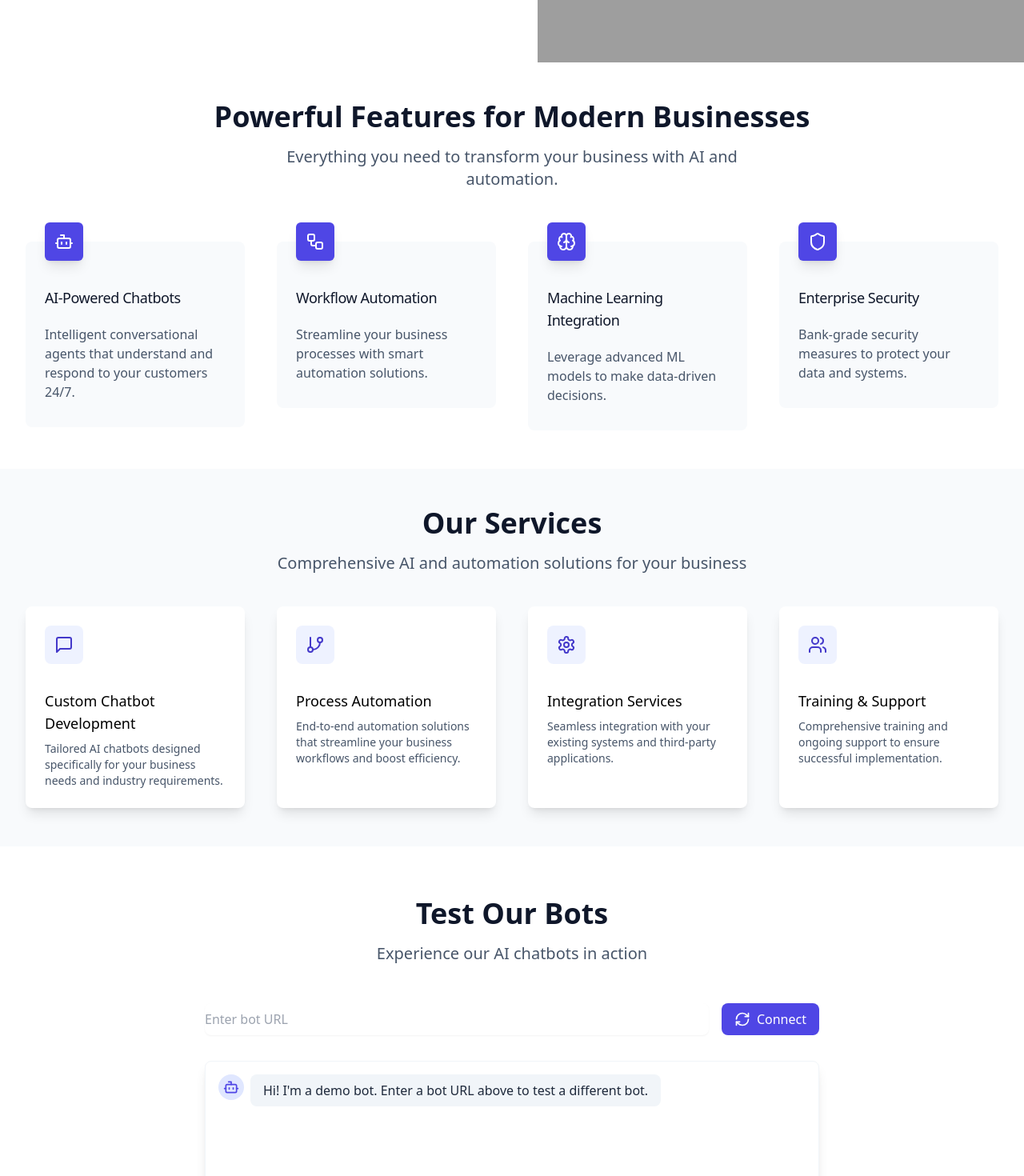
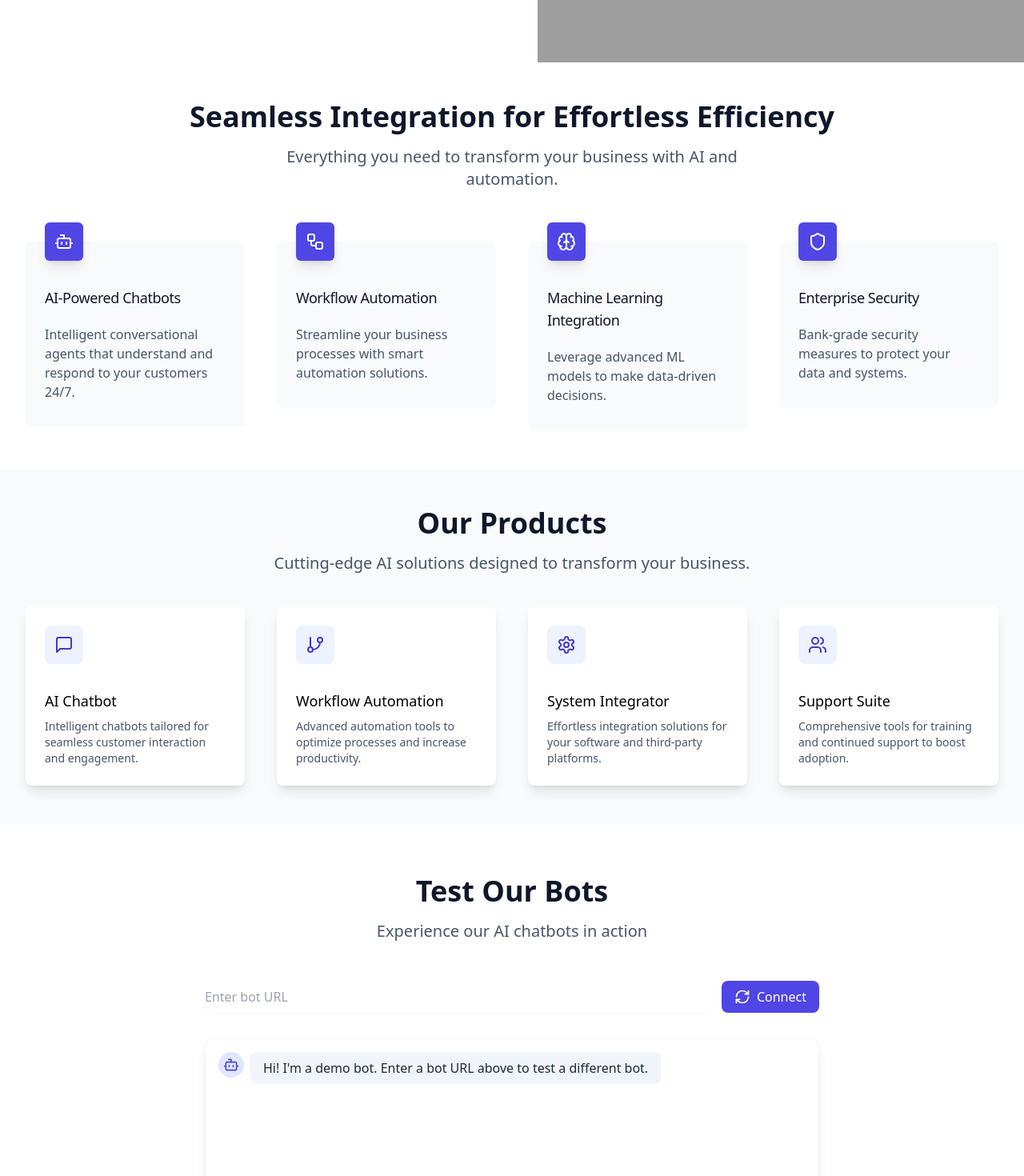
Before and after one commit to Anonyme01z/ZenflowWebsite, a React (Vite) app: page / in a window 1280 px wide. Shown: the part 520-1990 px from the top of the page at 80% size. Built offline with nearby package versions, Linux system fonts and the light colour scheme; grey boxes are pictures that could not be loaded.

Commit message:
Copy Changes

```diff
--- a/src/App.tsx
+++ b/src/App.tsx
@@ -2,7 +2,7 @@ import React from 'react';
 import Navbar from './components/Navbar';
 import Hero from './components/Hero';
 import Features from './components/Features';
-import Services from './components/Services';
+import Products from './components/Products';
 import BotShowcase from './components/BotShowcase';
 import CaseStudies from './components/CaseStudies';
 import Contact from './components/Contact';
@@ -15,7 +15,7 @@ export default function App() {
       <main>
         <Hero />
         <Features />
-        <Services />
+        <Products />
         <BotShowcase />
         <CaseStudies />
         <Contact />
--- a/src/components/CaseStudies.tsx
+++ b/src/components/CaseStudies.tsx
@@ -4,8 +4,8 @@ import { ArrowRight } from 'lucide-react';
 export default function CaseStudies() {
   const cases = [
     {
-      title: 'E-commerce Revolution',
-      description: 'How we helped an online retailer increase sales by 150% with AI-powered customer service',
+      title: 'Are Your Sales Stalling?',
+      description: 'Unlock explosive growth with AI-driven customer service. See how we helped a client increase sales by 150%',
       image: 'https://images.unsplash.com/photo-1661956602116-aa6865609028?ixlib=rb-4.0.3&ixid=MnwxMjA3fDF8MHxwaG90by1wYWdlfHx8fGVufDB8fHx8&auto=format&fit=crop&w=764&q=80',
     },
     {
@@ -28,7 +28,7 @@ export default function CaseStudies() {
             Success Stories
           </h2>
           <p className="mt-4 max-w-2xl text-xl text-slate-600 lg:mx-auto">
-            See how we've helped businesses transform with AI and automation
+          Curious to see how AI and automation can supercharge your business? Explore real-world success stories.
           </p>
         </div>
 
--- a/src/components/Contact.tsx
+++ b/src/components/Contact.tsx
@@ -24,7 +24,7 @@ export default function Contact() {
         formData,
         'qJz1jG03Dt5V-37m6'
       );
-      alert('Message sent successfully!');
+      alert('We will be in touch!');
 
       // Clear the form fields after successful submission
     e.target.reset();
--- a/src/components/Features.tsx
+++ b/src/components/Features.tsx
@@ -30,7 +30,7 @@ export default function Features() {
       <div className="max-w-7xl mx-auto px-4 sm:px-6 lg:px-8">
         <div className="text-center">
           <h2 className="text-3xl font-extrabold text-slate-900 sm:text-4xl">
-            Powerful Features for Modern Businesses
+          Seamless Integration for Effortless Efficiency
           </h2>
           <p className="mt-4 max-w-2xl text-xl text-slate-600 lg:mx-auto">
             Everything you need to transform your business with AI and automation.
--- a/src/components/Navbar.tsx
+++ b/src/components/Navbar.tsx
@@ -15,7 +15,7 @@ export default function Navbar() {
 
           <div className="hidden md:flex items-center space-x-8">
             <a href="#features" className="text-slate-600 hover:text-indigo-600">Features</a>
-            <a href="#services" className="text-slate-600 hover:text-indigo-600">Services</a>
+            <a href="#products" className="text-slate-600 hover:text-indigo-600">Products</a>
             <a href="#bot-showcase" className="text-slate-600 hover:text-indigo-600">Try Our Bots</a>
             <a href="#case-studies" className="text-slate-600 hover:text-indigo-600">Case Studies</a>
             <a href="#contact" className="bg-indigo-600 text-white px-4 py-2 rounded-lg hover:bg-indigo-700 transition-colors">
@@ -33,7 +33,7 @@ export default function Navbar() {
         <div className="md:hidden">
           <div className="px-2 pt-2 pb-3 space-y-1 sm:px-3 bg-white border-b">
             <a href="#features" className="block px-3 py-2 text-slate-600 hover:text-indigo-600">Features</a>
-            <a href="#services" className="block px-3 py-2 text-slate-600 hover:text-indigo-600">Services</a>
+            <a href="#products" className="block px-3 py-2 text-slate-600 hover:text-indigo-600">Products</a>
             <a href="#bot-showcase" className="block px-3 py-2 text-slate-600 hover:text-indigo-600">Try Our Bots</a>
             <a href="#case-studies" className="block px-3 py-2 text-slate-600 hover:text-indigo-600">Case Studies</a>
             <a href="#contact" className="block px-3 py-2 text-indigo-600 font-medium">Contact Us</a>
--- a/src/components/Services.tsx
+++ b/src/components/Products.tsx
@@ -1,63 +1,63 @@
 import React from 'react';
 import { MessageSquare, GitBranch, Settings, Users } from 'lucide-react';
 
-export default function Services() {
-  const services = [
+export default function Products() {
+  const products = [
     {
-      title: 'Custom Chatbot Development',
-      description: 'Tailored AI chatbots designed specifically for your business needs and industry requirements.',
+      title: 'AI Chatbot',
+      description: 'Intelligent chatbots tailored for seamless customer interaction and engagement.',
       icon: MessageSquare,
     },
     {
-      title: 'Process Automation',
-      description: 'End-to-end automation solutions that streamline your business workflows and boost efficiency.',
+      title: 'Workflow Automation',
+      description: 'Advanced automation tools to optimize processes and increase productivity.',
       icon: GitBranch,
     },
     {
-      title: 'Integration Services',
-      description: 'Seamless integration with your existing systems and third-party applications.',
+      title: 'System Integrator',
+      description: 'Effortless integration solutions for your software and third-party platforms.',
       icon: Settings,
     },
     {
-      title: 'Training & Support',
-      description: 'Comprehensive training and ongoing support to ensure successful implementation.',
+      title: 'Support Suite',
+      description: 'Comprehensive tools for training and continued support to boost adoption.',
       icon: Users,
     },
   ];
 
   return (
-    <div id="services" className="py-12 bg-slate-50">
+    <div id="products" className="py-12 bg-slate-50">
       <div className="max-w-7xl mx-auto px-4 sm:px-6 lg:px-8">
         <div className="text-center">
           <h2 className="text-3xl font-extrabold text-slate-900 sm:text-4xl">
-            Our Services
+            Our Products
           </h2>
           <p className="mt-4 max-w-2xl text-xl text-slate-600 lg:mx-auto">
-            Comprehensive AI and automation solutions for your business
+            Cutting-edge AI solutions designed to transform your business.
           </p>
         </div>
 
         <div className="mt-10">
           <div className="grid grid-cols-1 gap-10 sm:grid-cols-2 lg:grid-cols-4">
-            {services.map((service) => (
+            {products.map((product) => (
               <div
-                key={service.title}
+                key={product.title}
                 className="relative group bg-white p-6 focus-within:ring-2 focus-within:ring-inset focus-within:ring-indigo-500 rounded-lg shadow-lg hover:shadow-xl transition-all"
               >
                 <div>
                   <span className="rounded-lg inline-flex p-3 bg-indigo-50 text-indigo-700 ring-4 ring-white">
-                    <service.icon className="h-6 w-6" aria-hidden="true" />
+                    <product.icon className="h-6 w-6" aria-hidden="true" />
                   </span>
                 </div>
                 <div className="mt-8">
                   <h3 className="text-lg font-medium">
                     <a href="#contact" className="focus:outline-none">
                       <span className="absolute inset-0" aria-hidden="true" />
-                      {service.title}
+                      {product.title}
                     </a>
                   </h3>
                   <p className="mt-2 text-sm text-slate-600">
-                    {service.description}
+                    {product.description}
                   </p>
                 </div>
               </div>
```
